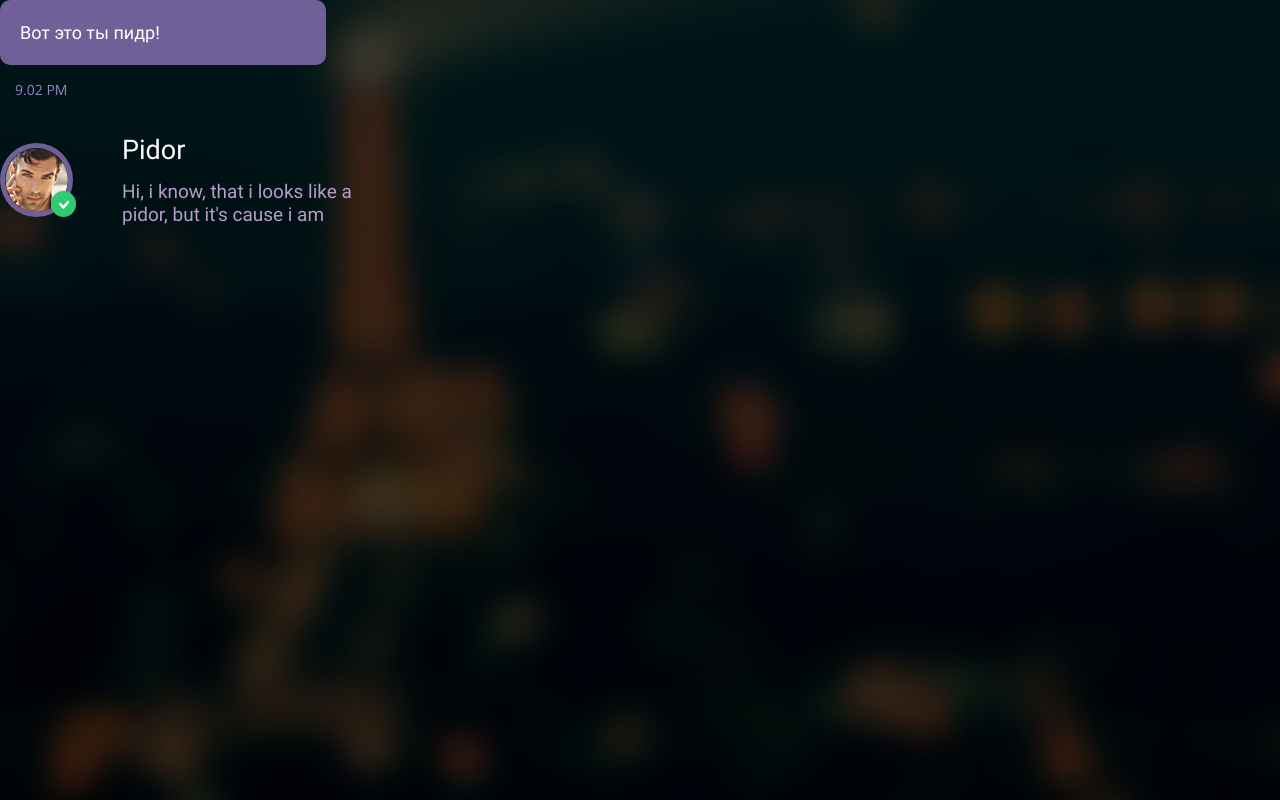
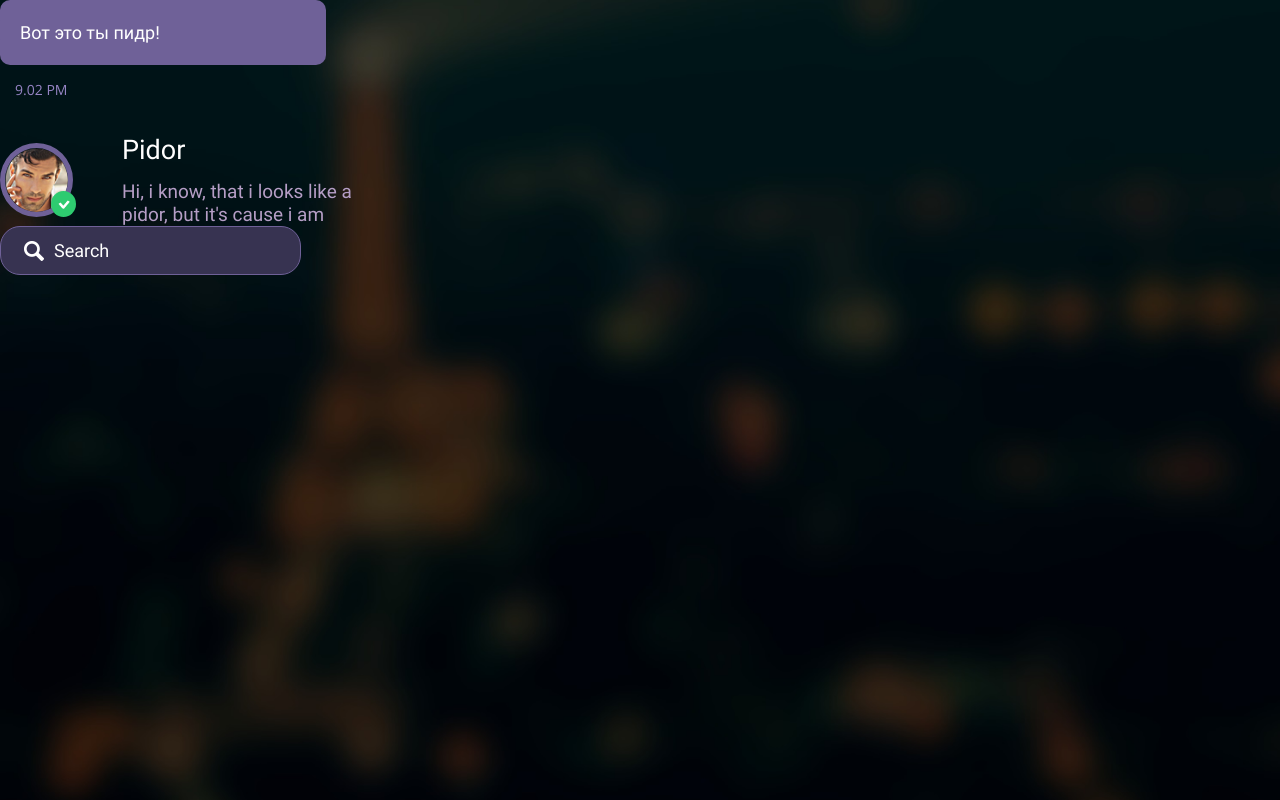
Before and after one commit to tayurus/react-chat, a React (Create React App) app: page / in a window 1280 px wide. Built offline with nearby package versions, Linux system fonts and the light colour scheme.

Commit message:
add searchInput

```diff
--- a/src/App.js
+++ b/src/App.js
@@ -3,6 +3,7 @@ import "./App.css";
 
 import { Message } from "./Components/Message/Message";
 import { UserPreview } from "./Components/UserPreview/UserPreview";
+import { SearchInput } from "./Components/searchInput/SearchInput";
 
 class App extends Component {
     render() {
@@ -10,6 +11,7 @@ class App extends Component {
             <div className="App">
                 <Message />
                 <UserPreview />
+                <SearchInput />
             </div>
         );
     }
--- /dev/null
+++ b/src/Components/searchInput/SearchInput.css
@@ -0,0 +1,32 @@
+.search-input{
+    background: #373351 url("img/search.png") no-repeat 23px center / 20px;
+    border: 1px solid #6f6198;
+    border-radius: 20px;
+    max-width: 380px;
+    color: #ffffff;
+    font-family: "Roboto";
+    font-size: 18px;
+    padding: 13px 18px 13px 53px;
+    outline: none;
+}
+
+.search-input::-webkit-input-placeholder { /* Chrome/Opera/Safari */
+    color: #ffffff;
+    font-family: "Roboto";
+    font-size: 18px;
+}
+.search-input::-moz-placeholder { /* Firefox 19+ */
+    color: #ffffff;
+    font-family: "Roboto";
+    font-size: 18px;
+}
+.search-input:-ms-input-placeholder { /* IE 10+ */
+    color: #ffffff;
+    font-family: "Roboto";
+    font-size: 18px;
+}
+.search-input:-moz-placeholder { /* Firefox 18- */
+    color: #ffffff;
+    font-family: "Roboto";
+    font-size: 18px;
+}
--- /dev/null
+++ b/src/Components/searchInput/SearchInput.js
@@ -0,0 +1,18 @@
+import React from 'react';
+import './SearchInput.css';
+
+export class SearchInput extends React.Component{
+
+    constructor(props){
+        super(props);
+    }
+
+    render(){
+        return (
+            <input type="search"
+                   placeholder="Search"
+                   className="search-input"/>
+        )
+    }
+
+}
```
Also changed, not shown: src/Components/searchInput/img/search.png (added).
